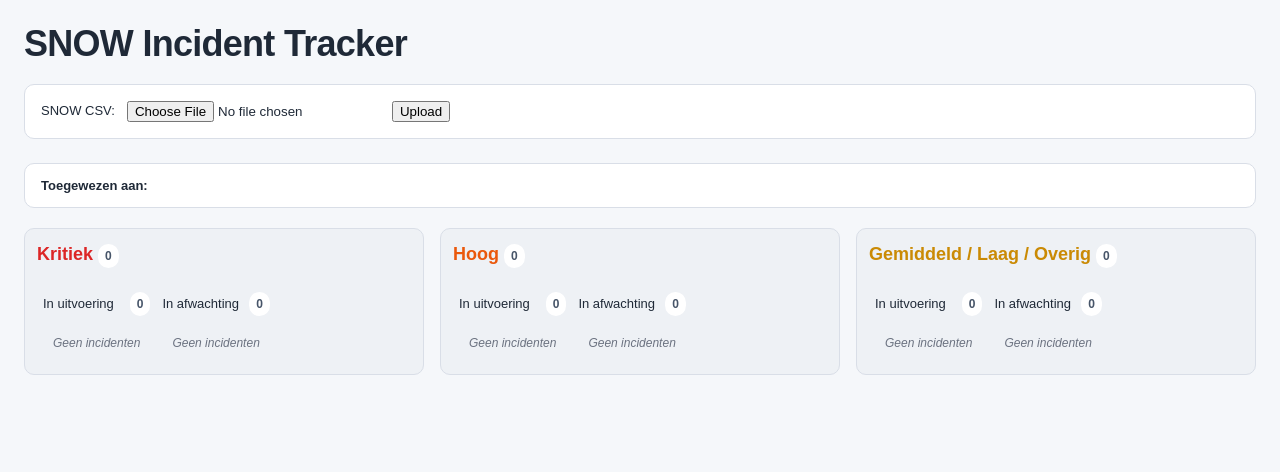
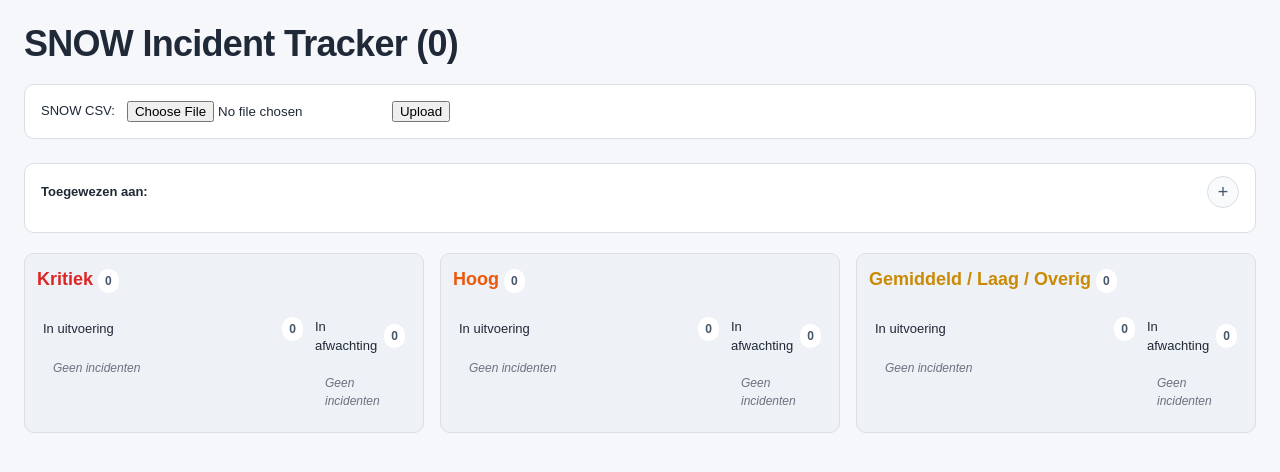
Before and after one commit to WietzeDuursmaSV/TU-incident-tracker, a Flask app: page /kanban in a window 1280 px wide. Shown: the top 472 px of the page. Run offline with Flask 3, Linux system fonts and the light colour scheme.

Commit message:
Add SPO filter

```diff
--- a/static/kanban.css
+++ b/static/kanban.css
@@ -92,10 +92,12 @@
             display: flex;
             flex-direction: row;
             margin-top: 12px;
+            justify-content: space-between;
         }
 
         .status-section:first-of-type {
             margin-top: 0;
+            min-width: 260px;
         }
 
         .status-header {
@@ -247,14 +249,20 @@
         }
         .assigned-filter {
     display: flex;
-    align-items: center;
+    flex-direction: column;
     gap: 12px;
-    flex-wrap: wrap;
     margin-bottom: 20px;
     padding: 12px 16px;
     background: #ffffff;
     border: 1px solid var(--border);
     border-radius: 10px;
+}
+
+.filter-row {
+    display: flex;
+    align-items: center;
+    gap: 12px;
+    flex-wrap: wrap;
 }
 
 .filter-label {
@@ -267,6 +275,7 @@
     display: flex;
     gap: 6px;
     flex-wrap: wrap;
+    flex: 1;
 }
 
 .filter-pill {
@@ -289,6 +298,61 @@
     border-color: #1f2937;
 }
 
+.filter-toggle {
+    display: inline-flex;
+    align-items: center;
+    justify-content: center;
+    width: 32px;
+    height: 32px;
+    border: 1px solid var(--border);
+    border-radius: 999px;
+    background: #f8fafc;
+    color: #475569;
+    cursor: pointer;
+    transition: background 0.2s ease, transform 0.2s ease, border-color 0.2s ease;
+}
+
+.filter-toggle:hover {
+    background: #eef2f7;
+}
+
+.filter-toggle[aria-expanded="true"] {
+    background: #1f2937;
+    color: #ffffff;
+    border-color: #1f2937;
+}
+
+.filter-toggle-icon {
+    font-size: 18px;
+    line-height: 1;
+    transition: transform 0.25s ease;
+}
+
+.filter-toggle[aria-expanded="true"] .filter-toggle-icon {
+    transform: rotate(45deg);
+}
+
+.spo-filter-panel {
+    display: grid;
+    grid-template-rows: 0fr;
+    opacity: 0;
+    transition: grid-template-rows 0.25s ease, opacity 0.2s ease;
+}
+
+.spo-filter-panel.is-open {
+    grid-template-rows: 1fr;
+    opacity: 1;
+}
+
+.spo-filter-panel > .filter-pills {
+    overflow: hidden;
+    padding-top: 0;
+}
+
+.spo-filter-panel.is-open > .filter-pills {
+    padding-top: 4px;
+}
+
 .snow-container[role="button"] { cursor: pointer; }
 .snow-container[role="button"]:focus-visible { outline: 2px solid var(--accent, #4f46e5); outline-offset: 2px; }
 
--- a/static/script.js
+++ b/static/script.js
@@ -634,7 +634,9 @@ document.addEventListener('DOMContentLoaded', () => {
       const filter = pill.dataset.filter;
 
       containers.forEach((container) => {
-        const matches = filter === 'all' || container.dataset.assignedTo === filter;
+       const matches =
+        filter === 'all' ||
+        assignedTo === filter
         container.style.display = matches ? '' : 'none';
       });
     });
@@ -648,6 +650,9 @@ document.addEventListener('DOMContentLoaded', () => {
 document.addEventListener('DOMContentLoaded', () => {
 
     const filterContainer = document.querySelector('#assigned-filter');
+    const spoFilterContainer = document.querySelector('#spo-filter');
+    const spoFilterToggle = document.querySelector('#spo-filter-toggle');
+    const spoFilterPanel = document.querySelector('#spo-filter-panel');
     const containers = [
         ...document.querySelectorAll('.snow-container')
     ];
@@ -673,6 +678,16 @@ document.addEventListener('DOMContentLoaded', () => {
         a.localeCompare(b, 'nl')
     );
 
+    const spoCounts = new Map();
+
+    containers.forEach(container => {
+        const spoCode = (container.dataset.spoCode || '').trim();
+
+        if (spoCode) {
+            spoCounts.set(spoCode, (spoCounts.get(spoCode) || 0) + 1);
+        }
+    });
+
 
     // -----------------------------------------------------
     // "Alle" filter
@@ -686,6 +701,24 @@ document.addEventListener('DOMContentLoaded', () => {
     allButton.textContent = 'Iedereen';
 
     filterContainer.appendChild(allButton);
+
+
+    const duplicateSpoCodes = [...spoCounts.entries()]
+        .filter(([, count]) => count > 1)
+        .sort(([leftCode], [rightCode]) =>
+            leftCode.localeCompare(rightCode, 'nl')
+        );
+
+    duplicateSpoCodes.forEach(([spoCode, count]) => {
+        const button = document.createElement('button');
+
+        button.type = 'button';
+        button.className = 'filter-pill';
+        button.dataset.filter = `spo:${spoCode}`;
+        button.textContent = `${spoCode} (${count})`;
+
+        spoFilterContainer.appendChild(button);
+    });
 
 
     // -----------------------------------------------------
@@ -706,8 +739,20 @@ document.addEventListener('DOMContentLoaded', () => {
 
 
     const pills = [
-        ...filterContainer.querySelectorAll('.filter-pill')
+        ...filterContainer.querySelectorAll('.filter-pill'),
+        ...spoFilterContainer.querySelectorAll('.filter-pill')
     ];
+
+    function setSpoPanelOpen(isOpen) {
+
+        if (!spoFilterToggle || !spoFilterPanel) {
+            return;
+        }
+
+        spoFilterToggle.setAttribute('aria-expanded', String(isOpen));
+        spoFilterPanel.classList.toggle('is-open', isOpen);
+        spoFilterPanel.setAttribute('aria-hidden', String(!isOpen));
+    }
 
 
      // -----------------------------------------------------
@@ -720,10 +765,13 @@ document.addEventListener('DOMContentLoaded', () => {
 
             const assignedTo =
                 (container.dataset.assignedTo || '').trim();
+            const spoCode =
+                (container.dataset.spoCode || '').trim();
 
             const matches =
                 filter === 'all' ||
-                assignedTo === filter;
+                assignedTo === filter ||
+               (filter.startsWith('spo:') && spoCode === filter.slice(4));
 
             container.style.display =
                 matches ? '' : 'none';
@@ -742,7 +790,7 @@ document.addEventListener('DOMContentLoaded', () => {
                 );
 
                 section.style.display =
-                    visibleCards.length ? '' : 'none';
+                    visibleCards.length ? '' : 'block';
 
                 const countBadge =
                     section.querySelector('.count-badge');
@@ -770,7 +818,19 @@ document.addEventListener('DOMContentLoaded', () => {
             applyFilter(
                 pill.dataset.filter || 'all'
             );
+
+            if ((pill.dataset.filter || '').startsWith('spo:')) {
+                setSpoPanelOpen(true);
+            }
         });
+    });
+
+    spoFilterToggle?.addEventListener('click', () => {
+
+        const isOpen =
+            spoFilterToggle.getAttribute('aria-expanded') === 'true';
+
+        setSpoPanelOpen(!isOpen);
     });
 
 
@@ -778,6 +838,7 @@ document.addEventListener('DOMContentLoaded', () => {
     // Initieel alles tonen
     // -----------------------------------------------------
 
+    setSpoPanelOpen(false);
     applyFilter('all');
 });
     // -----------------------------------------------------
--- a/templates/kanban.html
+++ b/templates/kanban.html
@@ -10,7 +10,7 @@
 </head>
 
 <body>
-    <h1>SNOW Incident Tracker</h1>
+    <h1>SNOW Incident Tracker ({{  snow_all_incidents|length }})</h1>
 
     <div class="upload">
         <form method="post" enctype="multipart/form-data">
@@ -31,6 +31,7 @@
         data-number="{{ incident.number or '' }}"
         data-priority="{{ incident.priority or '' }}"
         data-priority-group="{{ incident.snow_priority_group or '' }}"
+        data-spo-code="{{ incident.spo_issue_code or '' }}"
         data-summary="{{ incident.description or '' }}"
         data-state="{{ incident.state or '' }}"
         data-assignment-group="{{ incident.assignment_group or '' }}"
@@ -104,9 +105,31 @@
         </section>
     {% endmacro %}
     <div class="assigned-filter">
-        <span class="filter-label">Toegewezen aan:</span>
+        <div class="filter-row">
+            <span class="filter-label">Toegewezen aan:</span>
 
-        <div id="assigned-filter" class="filter-pills"></div>
+            <div id="assigned-filter" class="filter-pills"></div>
+
+            <button
+                id="spo-filter-toggle"
+                type="button"
+                class="filter-toggle"
+                aria-expanded="false"
+                aria-controls="spo-filter-panel"
+                title="Toon SPO-filters"
+            >
+                <span class="filter-toggle-icon">+</span>
+            </button>
+        </div>
+
+        <div
+            id="spo-filter-panel"
+            class="spo-filter-panel"
+            aria-hidden="true"
+        >
+
+            <div id="spo-filter" class="filter-pills"></div>
+        </div>
     </div>
     <main class="kanban">
 
@@ -203,6 +226,6 @@
     </form>
 </dialog>
     </main>
-      <script src="{{ url_for('static', filename='script.js') }}"></script>
+    <script src="{{ url_for('static', filename='script.js', v='duplicate-spo-filter-1') }}"></script>
 </body>
 </html>
```
